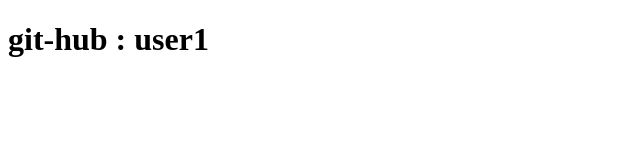
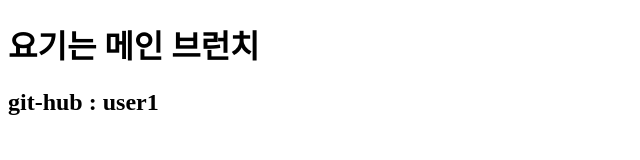
Before and after one commit to grammar86/githubStudy, a plain HTML site: page index.html in a window 1280 px wide. Shown: the whole page, without its empty margins (0-640 px from the left). Drawn offline with Linux system fonts and the light colour scheme.

Commit message:
메인브런치 커밋

```diff
--- a/index.html
+++ b/index.html
@@ -3,9 +3,10 @@
 <head>
 <meta charset="utf-8">
 <meta content="IE=edge" http-equiv="X-UA-Compatible">
-<title>git-hub test</title>
+<title>git-hub study</title>
 </head>
 <body>
-	<h1>git-hub : user1</h1>
+	<h1>요기는 메인 브런치</h1>
+	<h2>git-hub : user1</h2>
 </body>
 </html>
```
